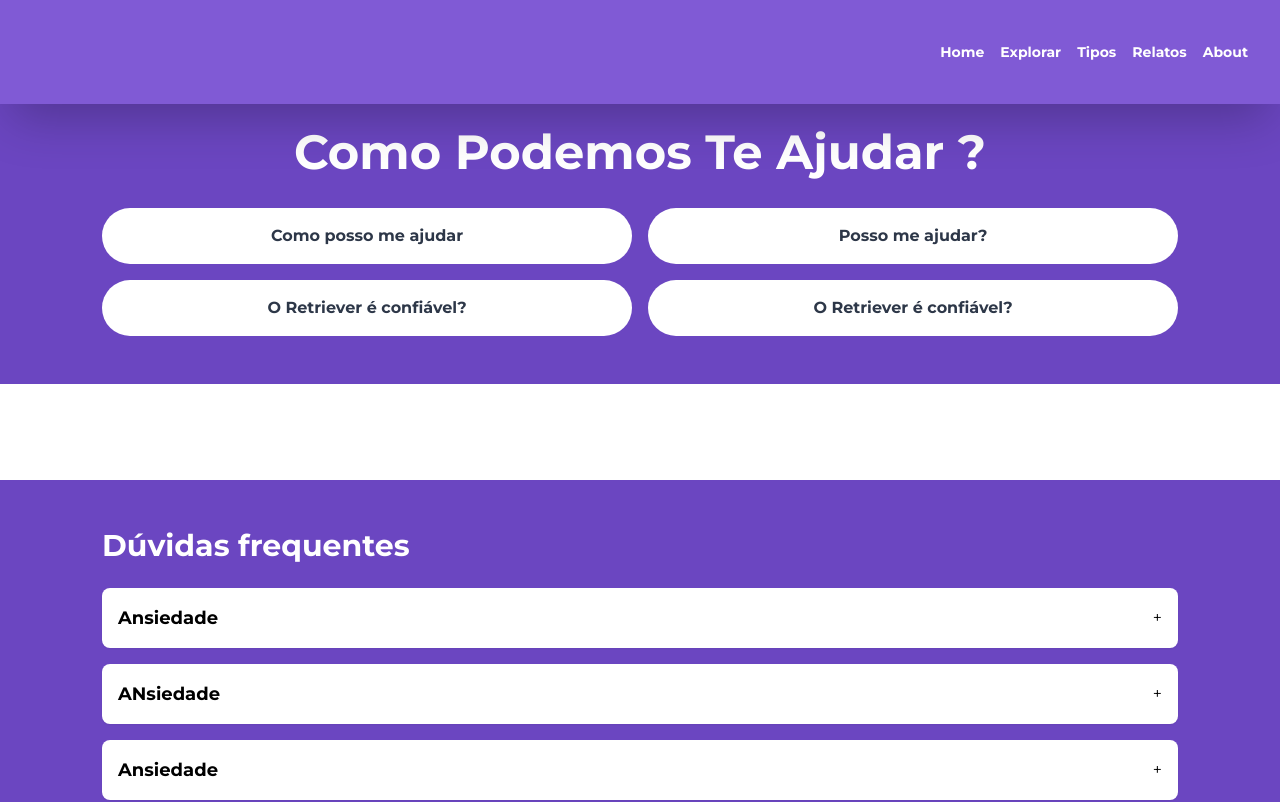
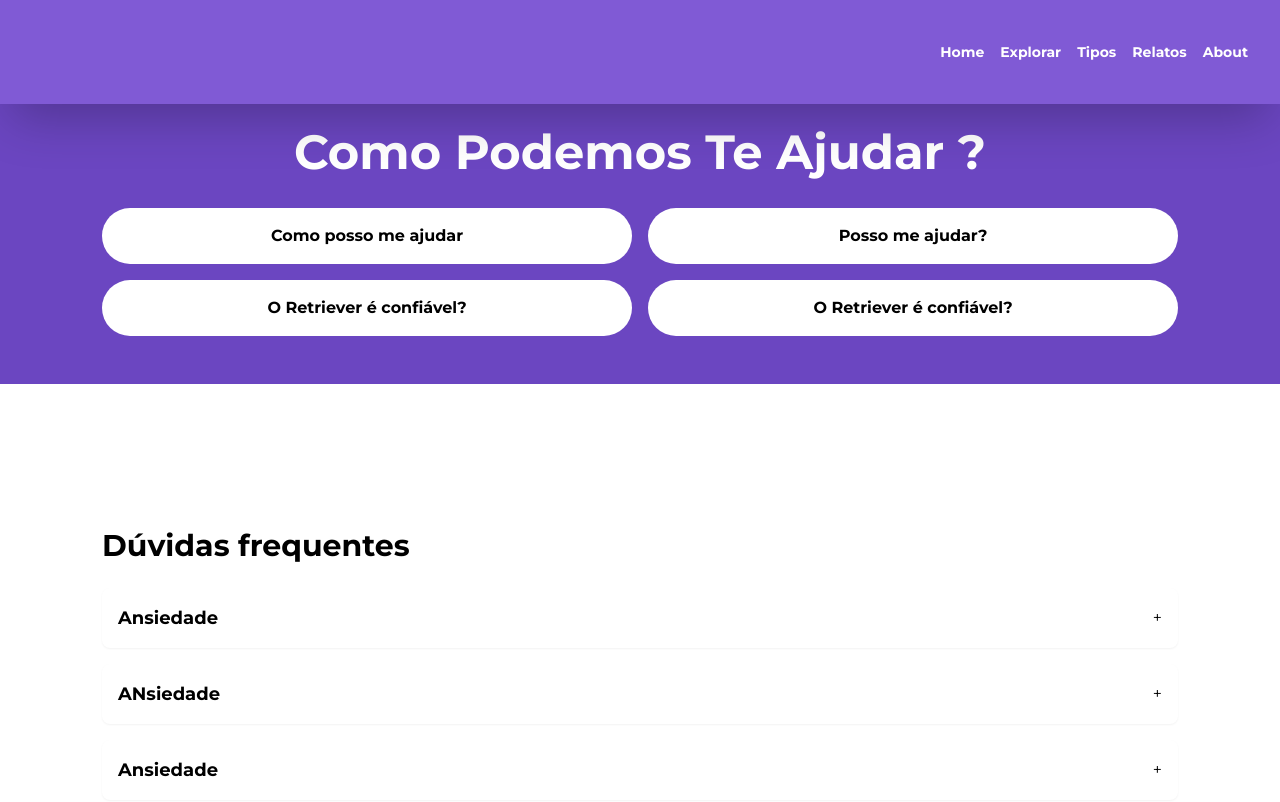
Before and after one commit to AngeloSans/Retriever, a Next.js app in the folder retriever/: page /suport in a window 1280 px wide. Shown: the top 802 px of the page. Built offline with nearby package versions, Linux system fonts and the light colour scheme.

Commit message:
09082024-Suport Adjustements

```diff
--- a/retriever/src/pages/suport.tsx
+++ b/retriever/src/pages/suport.tsx
@@ -32,14 +32,14 @@ export default function Suport() {
                 </div>
                 <div className="container mx-auto text-center">
                     <div className="grid grid-cols-2 mt-8 gap-4">
-                        <button className="bg-white text-gray-800 font-bold py-4 rounded-full">Como posso me ajudar
+                        <button className="bg-white text-black font-bold py-4 rounded-full">Como posso me ajudar
                         </button>
-                        <button className="bg-white text-gray-800 font-bold py-4 rounded-full">Posso me ajudar?
+                        <button className="bg-white text-black font-bold py-4 rounded-full">Posso me ajudar?
                         </button>
-                        <button className="bg-white text-gray-800 font-bold py-4 rounded-full">O Retriever é
+                        <button className="bg-white text-black font-bold py-4 rounded-full">O Retriever é
                             confiável?
                         </button>
-                        <button className="bg-white text-gray-800 font-bold py-4 rounded-full">O Retriever é
+                        <button className="bg-white text-black font-bold py-4 rounded-full">O Retriever é
                             confiável?
                         </button>
                     </div>
@@ -50,9 +50,9 @@ export default function Suport() {
 
             </section>
 
-            <section className="w-full bg-purple-700 text-white py-12">
+            <section className="w-full bg-white text-white py-12">
                 <div className="container mx-auto">
-                    <h2 className="text-3xl font-bold mb-6">Dúvidas frequentes</h2>
+                    <h2 className="text-3xl text-black font-bold mb-6">Dúvidas frequentes</h2>
                     <ul className="space-y-4">
                         {[
                             "Ansiedade",
```
